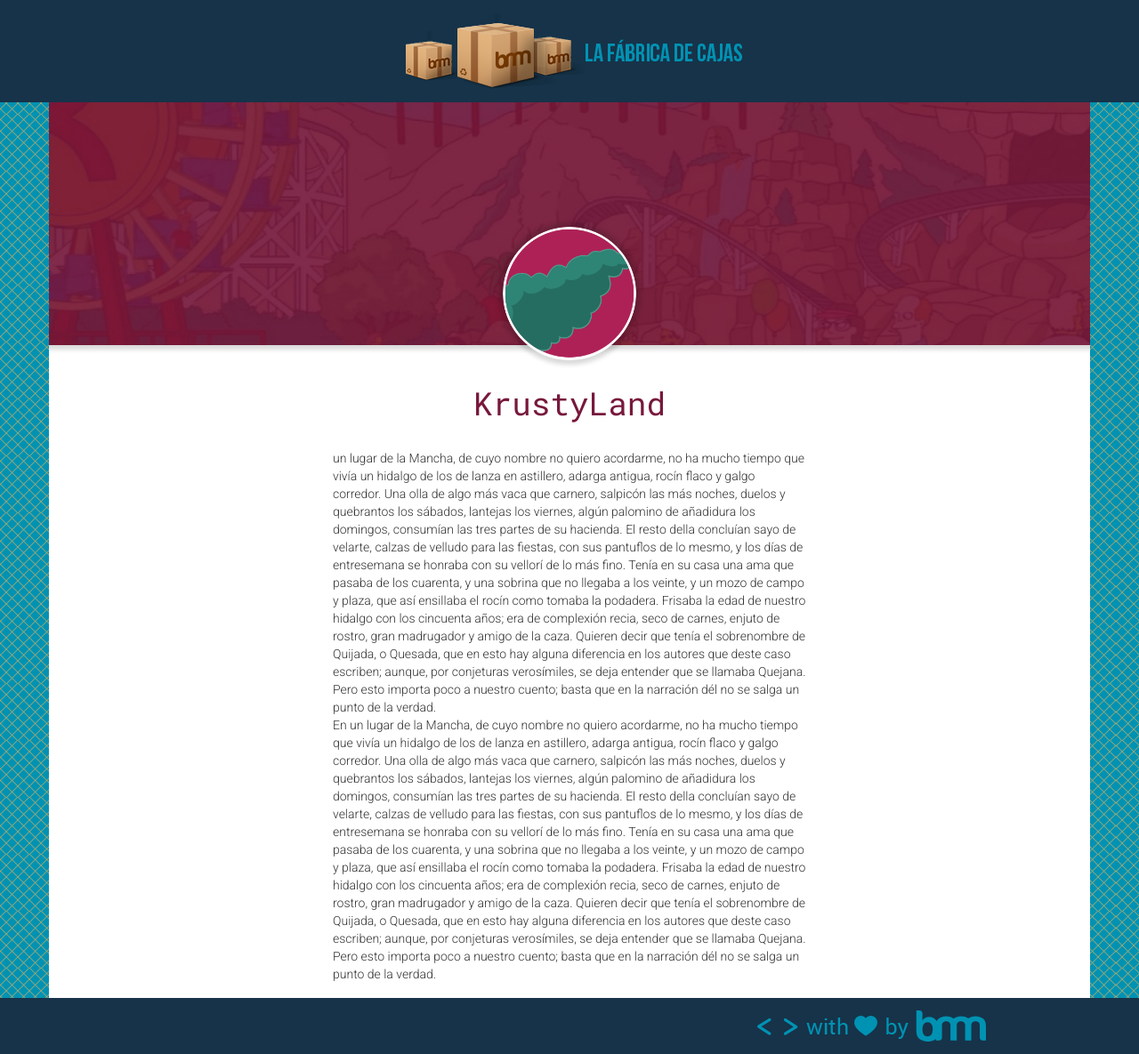
After one commit to brm-cortesc/la-fabrica-de-cajas, a PHP site: page /article.html in a window 1280 px wide. The commit adds this page. Shown: the whole page at 89% size. Run offline with PHP 8.4, Linux system fonts and the light colour scheme.

Commit message:
agregadas herramientas propias y template de descripcion de herramientas

```diff
--- /dev/null
+++ b/publication/article.html
@@ -0,0 +1,66 @@
+<!DOCTYPE html><!--[if lt IE 7]>      <html class="no-js lt-ie9 lt-ie8 lt-ie7"> <![endif]-->
+<!--[if IE 7]>         <html class="no-js lt-ie9 lt-ie8"> <![endif]-->
+<!--[if IE 8]>         <html class="no-js lt-ie9"> <![endif]-->
+<!--[if gt IE 8]><!--> <html class="no-js"> <!--<![endif]-->
+<head>
+  <title>brm | La Fábrica de Cajas</title>
+  <meta charset="utf-8">
+  <meta http-equiv="X-UA-Compatible" content="IE=edge">
+  <meta name="viewport" content="width=device-width, initial-scale=1">
+  <link rel="stylesheet" href="css/bootstrap.min.css">
+  <link rel="stylesheet" href="css/animate.css">
+  <link rel="stylesheet" href="css/material.min.css">
+  <link rel="stylesheet" href="css/ripples.min.css">
+  <link rel="stylesheet" href="css/main.css">
+  <!-- Web Fonts-->
+  <link href="http://fonts.googleapis.com/css?family=Roboto+Mono:400,700|Roboto:400,300" rel="stylesheet" type="text/css"><!--[if lt IE 9]>
+  <script src="//html5shiv.googlecode.com/svn/trunk/html5.js"></script>
+  <![endif]-->
+  <script src="js/libs/modernizr-2.6.2.min.js"></script>
+  <script src="js/libs/jquery.js"></script>
+</head>
+<body>
+  <!--Header-->
+  <header class="container-fluid u-no-border">
+    <div class="row">
+      <div class="col-lg-12 col-md-12 col-sm-12 col-xs-12">
+        <h2 class="logo"><img src="images/logo.png" alt="La Fábrica de cajas brm" class="img-responsive"></h2>
+      </div>
+    </div>
+  </header>
+  <!--/-Header-->
+  <section class="container-fluid seccion-herramienta">
+    <div class="row">
+      <article class="herramienta-krustyland"><img src="images/iconos/krustyland.png" alt="KrustyLand" width="150" class="img-circle img-responsive icono">
+        <figure class="cabezote">
+
+        </figure>
+        <h1>KrustyLand</h1>
+        <div class="descripcion">
+          <p></p>
+          <En>un lugar de la Mancha, de cuyo nombre no quiero acordarme, no ha mucho tiempo que vivía un hidalgo de los de lanza en astillero, adarga antigua, rocín flaco y galgo corredor. Una olla de algo más vaca que carnero, salpicón las más noches, duelos y quebrantos los sábados, lantejas los viernes, algún palomino de añadidura los domingos, consumían las tres partes de su hacienda. El resto della concluían sayo de velarte, calzas de velludo para las fiestas, con sus pantuflos de lo mesmo, y los días de entresemana se honraba con su vellorí de lo más fino. Tenía en su casa una ama que pasaba de los cuarenta, y una sobrina que no llegaba a los veinte, y un mozo de campo y plaza, que así ensillaba el rocín como tomaba la podadera. Frisaba la edad de nuestro hidalgo con los cincuenta años; era de complexión recia, seco de carnes, enjuto de rostro, gran madrugador y amigo de la caza. Quieren decir que tenía el sobrenombre de Quijada, o Quesada, que en esto hay alguna diferencia en los autores que deste caso escriben; aunque, por conjeturas verosímiles, se deja entender que se llamaba Quejana. Pero esto importa poco a nuestro cuento; basta que en la narración dél no se salga un punto de la verdad. </En>
+          <p>En un lugar de la Mancha, de cuyo nombre no quiero acordarme, no ha mucho tiempo que vivía un hidalgo de los de lanza en astillero, adarga antigua, rocín flaco y galgo corredor. Una olla de algo más vaca que carnero, salpicón las más noches, duelos y quebrantos los sábados, lantejas los viernes, algún palomino de añadidura los domingos, consumían las tres partes de su hacienda. El resto della concluían sayo de velarte, calzas de velludo para las fiestas, con sus pantuflos de lo mesmo, y los días de entresemana se honraba con su vellorí de lo más fino. Tenía en su casa una ama que pasaba de los cuarenta, y una sobrina que no llegaba a los veinte, y un mozo de campo y plaza, que así ensillaba el rocín como tomaba la podadera. Frisaba la edad de nuestro hidalgo con los cincuenta años; era de complexión recia, seco de carnes, enjuto de rostro, gran madrugador y amigo de la caza. Quieren decir que tenía el sobrenombre de Quijada, o Quesada, que en esto hay alguna diferencia en los autores que deste caso escriben; aunque, por conjeturas verosímiles, se deja entender que se llamaba Quejana. Pero esto importa poco a nuestro cuento; basta que en la narración dél no se salga un punto de la verdad. </p>
+        </div>
+      </article>
+    </div>
+  </section>
+  <!--Footer-->
+  <footer class="container-fluid">
+    <div class="row">
+      <div class="col-lg-8 col-md-8 col-sm-8 hidden-xs"></div>
+      <div class="col-lg-4 col-md-4 col-sm-4 col-xs-12"><img src="images/footer-firma.png" alt="Code with love by brm" class="img-responsive"></div>
+    </div>
+  </footer>
+  <!--/-Footer-->
+  <!--Scripts-->
+  <script src="js/libs/bootstrap.min.js"></script>
+  <script src="js/libs/material.min.js"></script>
+  <script src="js/libs/ripples.min.js"></script>
+  <script src="js/fabrica-de-cajas.js"></script>
+  <script>
+    $(document).ready(function() {
+    	// This command is used to initialize some elements and make them work properly
+    	$.material.init();
+    });
+  </script>
+</body></html>
--- a/publication/css/main.css
+++ b/publication/css/main.css
@@ -91,24 +110,101 @@ header .logo .img-responsive {
   -moz-transform: translateY(-1em);
   transform: translateY(-1em);
 }
-.container-maquina {
+.herramientas-propias {
+  -o-animation-duration: 0.1s;
+  -ms-animation-duration: 0.1s;
+  -webkit-animation-duration: 0.1s;
+  -moz-animation-duration: 0.1s;
+  animation-duration: 0.1s;
+  height: 0;
+  opacity: 0;
+  -ms-filter: "progid:DXImageTransform.Microsoft.Alpha(Opacity=0)";
+  filter: alpha(opacity=0);
+  -o-transition: all ease-in-out 0.3s;
+  -ms-transition: all ease-in-out 0.3s;
+  -webkit-transition: all ease-in-out 0.3s;
+  -moz-transition: all ease-in-out 0.3s;
+  transition: all ease-in-out 0.3s;
+}
+.herramientas-propias .listado-herramientas {
+  list-style-type: none;
+}
+.herramientas-propias .listado-herramientas li {
+  -o-animation-duration: 0.5s;
+  -ms-animation-duration: 0.5s;
+  -webkit-animation-duration: 0.5s;
+  -moz-animation-duration: 0.5s;
+  animation-duration: 0.5s;
+  display: inline-block;
+  margin-bottom: 2.5em;
+  margin-left: 0.5em;
+  margin-right: 0.5em;
+  -o-transform: perspective(400px) rotate3d(1, 0, 0, 90deg);
+  -ms-transform: perspective(400px) rotate3d(1, 0, 0, 90deg);
+  -webkit-transform: perspective(400px) rotate3d(1, 0, 0, 90deg);
+  -moz-transform: perspective(400px) rotate3d(1, 0, 0, 90deg);
+  transform: perspective(400px) rotate3d(1, 0, 0, 90deg);
+  vertical-align: middle;
+}
+.herramientas-propias .img-circle {
+  -webkit-box-shadow: 0px 0px 5px 5px rgba(0,0,0,0.25);
+  box-shadow: 0px 0px 5px 5px rgba(0,0,0,0.25);
+}
+.mostrar {
+  display: block;
+  margin: 2em auto;
+}
+.fadeIn {
+  height: auto;
+}
+.seccion-herramienta article {
+  overflow: hidden;
   position: relative;
+  background-color: #fff;
 }
-.container-maquina .copy {
-  text-align: left;
-  color: #fff;
-  width: 60%;
+.seccion-herramienta h1,
+.seccion-herramienta .icono,
+.seccion-herramienta .descripcion {
+  position: relative;
+  z-index: 1;
 }
-.container-maquina .accionar-maquina {
-  display: block;
-  font-size: 1.5em;
+.seccion-herramienta h1 {
+  text-align: center;
+  margin-bottom: 0.4em;
+  margin-top: 4.7em;
+}
+.seccion-herramienta .cabezote {
   position: absolute;
-  right: 0;
+  top: 0;
   ((null)): 0;
+  background-color: #83a482;
+  -webkit-box-shadow: 0px 0px 5px 5px rgba(0,0,0,0.15);
+  box-shadow: 0px 0px 5px 5px rgba(0,0,0,0.15);
+  min-height: 19.5em;
+  width: 100%;
+  z-index: 0;
 }
-.container-maquina .accionar-maquina span {
-  display: block;
-  font-size: 0.65em;
+.seccion-herramienta .descripcion {
+  padding: 0.5em 1em;
+  margin: 0 auto;
+  max-width: 40em;
+}
+.seccion-herramienta .icono {
+  -webkit-box-shadow: 0px 0px 5px 5px rgba(0,0,0,0.15);
+  box-shadow: 0px 0px 5px 5px rgba(0,0,0,0.15);
+  margin: 0 auto;
+  top: 10em;
+}
+.herramienta-krustyland h1 {
+  color: #77183c;
+}
+.herramienta-krustyland .cabezote {
+  background-image: url("../images/header-krustyland.jpg");
+  background-position: top center;
+  background-repeat: no-repeat;
+  -webkit-background-size: 100%;
+  -moz-background-size: 100%;
+  background-size: 100%;
 }
 footer {
   background-color: #163349;
--- a/publication/stylus/modules/sections.styl
+++ b/publication/stylus/modules/sections.styl
@@ -1,7 +1,24 @@
+.container-maquina
+	position relative
+	.copy
+		color #fff
+		text-align left
+		width 60%
+
+	.accionar-maquina
+		absolute right 0
+		display block
+		font-size 1.5em
+
+		span
+			display block
+			font-size 0.65em
+
+
 .description
 	path("bg-desc.jpg")
+	background-position top center
 	background-repeat no-repeat
-	background-position top center
 	background-size 100%
 	min-height 29em
 
@@ -24,15 +41,15 @@
 		font-family Roboto
 		font-size 1.5em
 		font-weight Light
+		margin 1em auto
+		text-align center
 		width 50%
-		text-align center
-		margin 1em auto
 
 
 	.lista-herramientas
 		list-style-type none
-		width 70%
 		margin 0 auto
+		width 80%
 
 		li
 			// list-style-type none
@@ -45,19 +62,82 @@
 				transform translateY(-1em)
 
 
+.herramientas-propias
+	animation-duration 0.1s
+	height 0
+	opacity 0
+	transition all ease-in-out 0.3s
 
-.container-maquina
-	position relative
-	.copy
-		text-align left
-		color #fff
-		width 60%
+	.listado-herramientas
+		list-style-type none
 
-	.accionar-maquina
-		display block
-		font-size 1.5em
-		absolute right 0
+		li
+			animation-duration 0.5s
+			display inline-block
+			margin-bottom 2.5em
+			margin-left 0.5em
+			margin-right @margin-left
+			transform perspective(400px) rotate3d(1, 0, 0, 90deg)
+			vertical-align middle
 
-		span
-			display block
-			font-size 0.65em
+
+	.img-circle
+		box-shadow 0px 0px 5px 5px rgba(0, 0, 0, .25)
+
+.mostrar
+	display block
+	margin 2em auto
+
+
+
+.fadeIn
+	height auto
+
+.seccion-herramienta
+	// position relative
+
+	article
+		overflow hidden
+		position relative
+		background-color #fff
+
+	h1, .icono, .descripcion
+		position relative
+		z-index 1
+
+	h1
+		text-align center
+		margin-bottom 0.4em
+		margin-top 4.7em
+
+	.cabezote
+		absolute top 0
+		background-color Verde
+		box-shadow 0px 0px 5px 5px rgba(0, 0, 0, .15)
+		min-height 19.5em
+		width 100%
+		z-index 0
+
+	.descripcion
+		padding 0.5em 1em
+		margin 0 auto
+		max-width 40em
+
+	.icono
+		box-shadow 0px 0px 5px 5px rgba(0, 0, 0, .15)
+		margin 0 auto
+		top 10em
+
+
+//Herramientas
+
+.herramienta-krustyland
+
+	h1
+		color #77183c
+
+	.cabezote
+		path("header-krustyland.jpg")
+		background-position top center
+		background-repeat no-repeat
+		background-size 100%
```
Also changed, not shown: other parts of publication/css/main.css (+24 -5 lines), publication/index.html (+28 -10 lines), publication/jTemplates/article.jade (added, +26 -0 lines), publication/jTemplates/index.jade (+40 -6 lines), publication/jTemplates/partials/header.jade (+7 -5 lines), publication/js/fabrica-de-cajas.js (+58 -21 lines), publication/images/header-donbarredora.jpg (added), publication/images/header-kodos.jpg (added), publication/images/header-krustyland.jpg (added), publication/images/header-linguo.jpg (added), publication/images/header-superbarra.jpg (added), publication/images/headers-herramientas_Mr-chispa.jpg (added), publication/images/iconos/donbarredora.png (added), publication/images/iconos/kodos.png (added), 4 more files.
